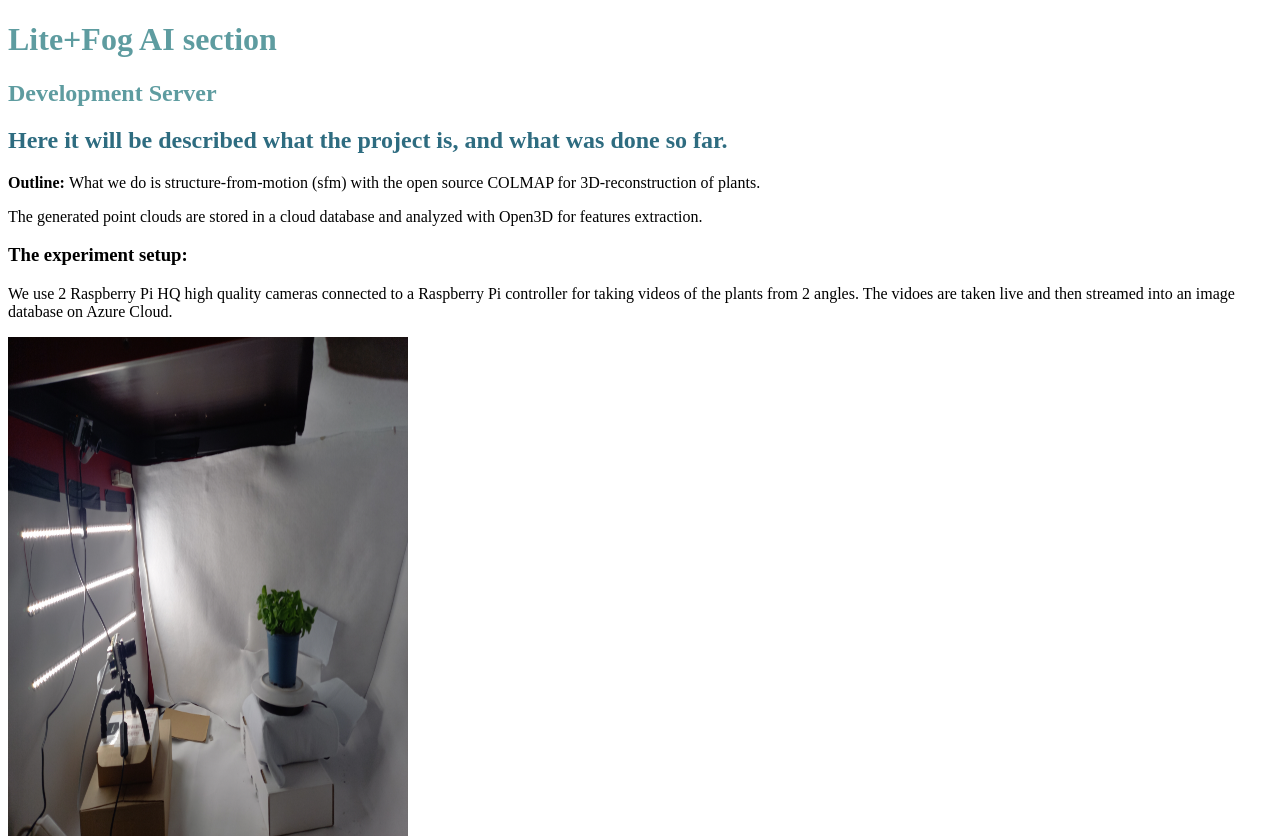
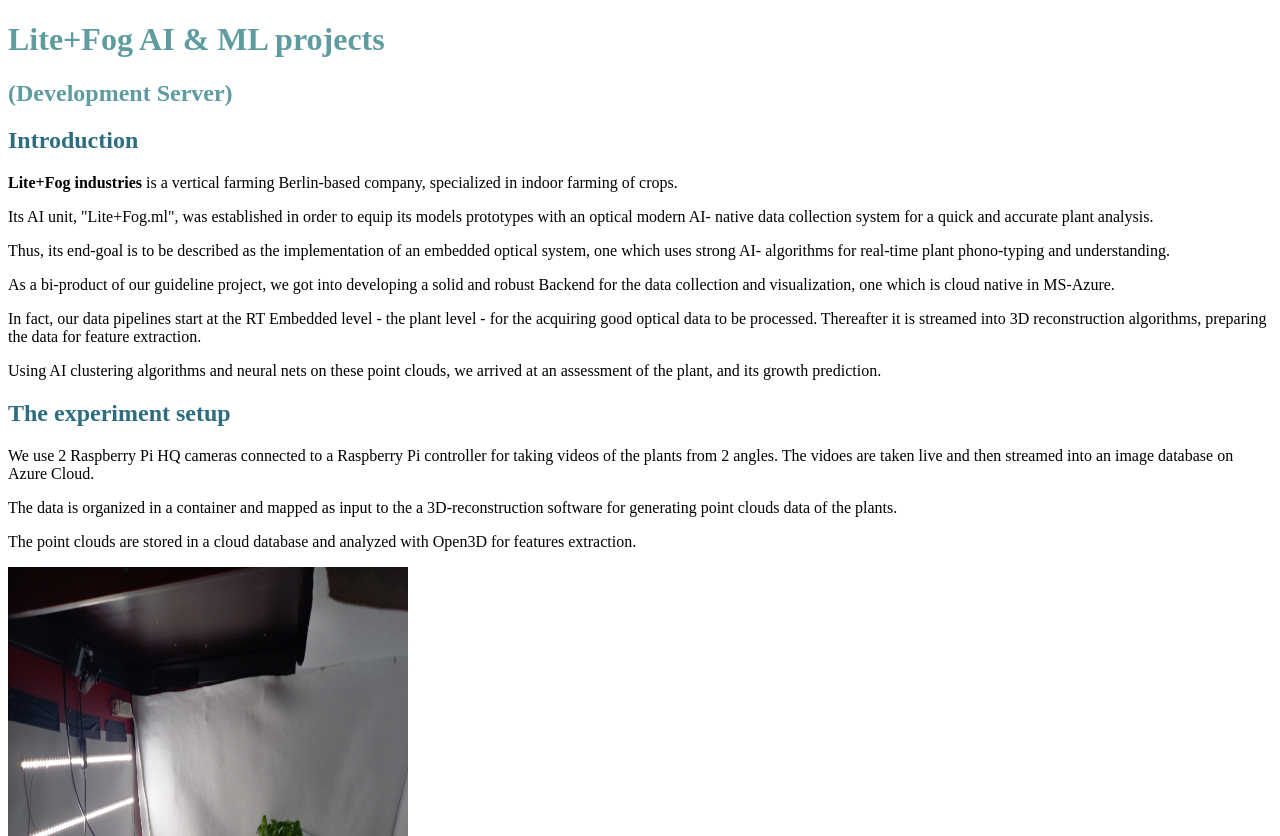
Before and after one commit to cohitai/djangoapp, a Django app: page / in a window 1280 px wide. Shown: the top 836 px of the page. Run offline with Django 4.2, Linux system fonts and the light colour scheme.

Commit message:
tryout - with static images

```diff
--- a/templates/index.html
+++ b/templates/index.html
@@ -11,17 +11,24 @@
 </head>
 
 <body>
-  <h1 style="color: #5e9ca0;">Lite+Fog AI section </h1>
-  <h2 style="color: #5e9ca0;">Development Server </h2>
+  <h1 style="color: #5e9ca0;">Lite+Fog AI & ML projects  </h1>
+  <h2 style="color: #5e9ca0;"> (Development Server) </h2>
 
-  <h2 style="color: #2e6c80;">Here it will be described what the project is, and what was done so far. </h2>
-  <div class="line-block">
-    <p><div class="line"><strong>Outline: </strong> What we do is structure-from-motion (sfm) with the open source COLMAP for 3D-reconstruction of plants.</div></p>
-    <p><div class="line"> The generated point clouds are stored in a cloud database and analyzed with Open3D for features extraction.</div></p>
-  </div>
-  <h3>The experiment setup: </h3>
-  <p><div class="line"> We use 2 Raspberry Pi HQ high quality cameras connected to a Raspberry Pi controller for taking videos of the plants from 2 angles. The vidoes are taken live and
+  <h2 style="color: #2e6c80;">Introduction</h2>
+  <p><div class="line"><strong>Lite+Fog industries </strong>  is a vertical farming Berlin-based company, specialized in indoor farming of crops.</div></p>
+  <p><div class="line"> Its AI unit, "Lite+Fog.ml", was established in order to equip its models prototypes with an optical modern AI- native data collection system for a quick and
+  accurate plant analysis. </div></p>
+  <p><div class="line"> Thus, its end-goal is to be described as the implementation of an embedded optical system, one which uses strong AI- algorithms for real-time plant phono-typing and understanding. </div></p>
+  <p><div class="line"> As a bi-product of our guideline project, we got into developing a solid and robust Backend for the data collection and visualization, one which is cloud native in MS-Azure.  </div></p>
+  <p><div class="line">In fact, our data pipelines start at the RT Embedded level - the plant level -  for the acquiring good optical data to be processed. Thereafter it is streamed into 3D reconstruction algorithms, preparing the data for feature extraction.</div></p>
+  <p><div class="line">Using AI clustering algorithms and neural nets on these point clouds, we arrived at an assessment of the plant, and its growth prediction. </div></p>
+
+  <h2 style="color: #2e6c80;">The experiment setup</h2>
+
+  <p><div class="line"> We use 2 Raspberry Pi HQ cameras connected to a Raspberry Pi controller for taking videos of the plants from 2 angles. The vidoes are taken live and
   then streamed into an image database on Azure Cloud. </div></p>
+  <p><div class="line"> The data is organized in a container and mapped as input to the a 3D-reconstruction software for generating point clouds data of the plants. </div></p>
+  <p><div class="line"> The point clouds are stored in a cloud database and analyzed with Open3D for features extraction.</div></p>
   <div class="row">
     <div class="column">
         <p>{% load static %} <img src="{% static "expirementsetup1.jpg" %}" alt="home" width="400" height="500" /> </p>
```
